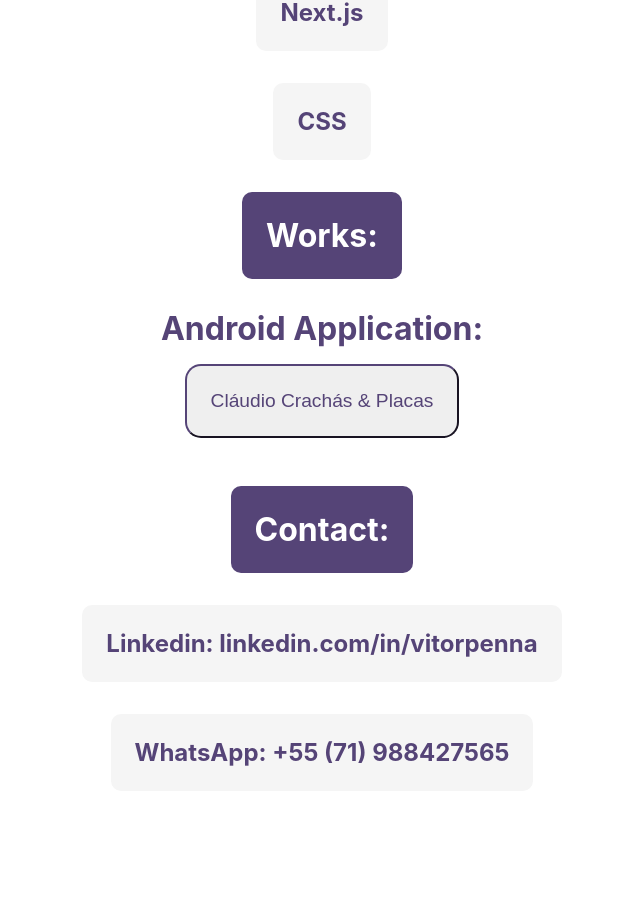
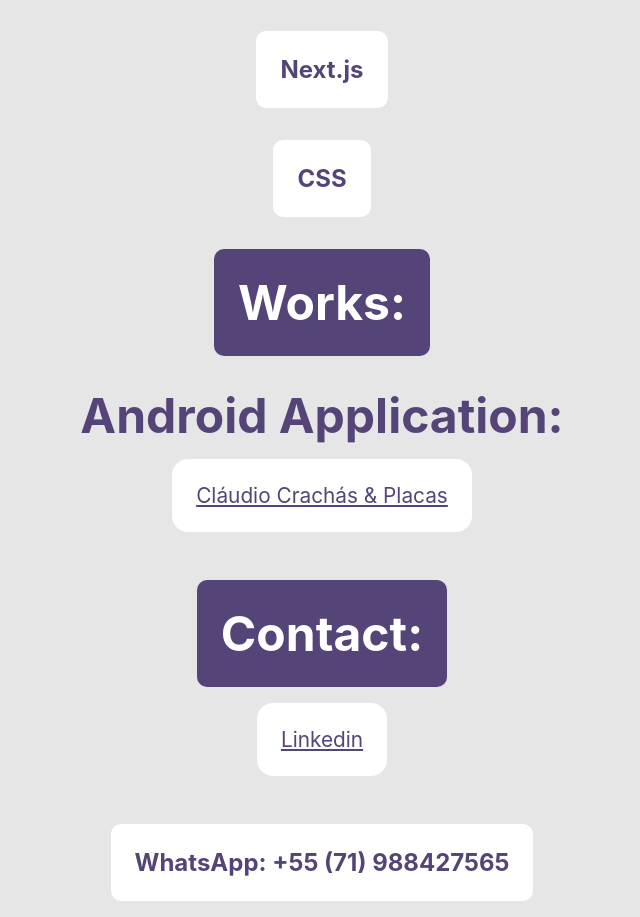
Before and after one commit to VituPenna/Vitor-Penna, a Next.js app: page / in a window 1280 px wide. Shown: the part 1013-1930 px from the top of the page, without its empty margins (318-958 px from the left). Before the commit the page ends 1820 px from the top, so only its background shows below. Built offline with nearby package versions, Linux system fonts and the light colour scheme.

Commit message:
Add files via upload

```diff
--- a/pages/index.js
+++ b/pages/index.js
@@ -13,6 +13,7 @@ export default function Home() {
         <h1 className={styles.title}>Hi, I‘m Vitor Penna, a Brazilian fullstack developer!</h1>
       </main>
       <h1 className={styles.grid}>I have experience in: </h1>
+
     <h2 className={styles.sec}>Node.js</h2>
     <h2 className={styles.sec}>Reactjs</h2>
     <h2 className={styles.sec}>React Native</h2>
@@ -21,13 +22,12 @@ export default function Home() {
     <h2 className={styles.sec}>Next.js</h2>
     <h2 className={styles.sec}>CSS</h2>
     <h1 className={styles.grid}>Works: </h1>
+
         <h1 className={styles.title2}>Android Application: </h1>
 
-        <Link href="https://play.google.com/store/apps/details?id=com.VDv.ClaudioCrachasPlacas&hl=en_US&gl=US">
-          <button className={styles.sec2}>  Cláudio Crachás & Placas  </button>
-          </Link>
+        <a href="https://play.google.com/store/apps/details?id=com.VDv.ClaudioCrachasPlacas&hl=en_US&gl=US" className={styles.sec2}>Cláudio Crachás & Placas</a>
          <h1 className={styles.grid}>Contact: </h1>
-         <h2 className={styles.sec}>Linkedin: linkedin.com/in/vitorpenna</h2>
+         <a href="https://linkedin.com/in/vitorpenna"className={styles.sec2}>Linkedin</a>
          <h2 className={styles.sec}>WhatsApp: +55 (71) 988427565</h2>
 
     </div>
--- a/styles/Home.module.css
+++ b/styles/Home.module.css
@@ -5,6 +5,7 @@
   flex-direction: column;
   justify-content: center;
   align-items: center;
+  background-color: #e6e6e6;
 
 }
 
@@ -15,14 +16,13 @@
 
 }
 
-
 .sec {
   margin: 1rem;
   flex-basis: 45%;
   padding: 1.5rem;
   text-align: left;
   color: #554477;
-  background-color: whitesmoke;
+  background-color: #fff;
   border-radius: 10px;
 
 }
@@ -30,21 +30,21 @@
 .title {
   margin: 0;
   line-height: 1.15;
-  font-size: 4rem;
+  font-size: 5rem;
   color: #554477;
   text-align: center;
 }
 .title2 {
   margin: 1rem;
   line-height: 1.15;
-  font-size: 2rem;
+  font-size: 3rem;
   color: #554477;
   text-align: center;
 
 }
 
 .code {
-  background: #fafafa;
+  background: #fff;
   border-radius: 5px;
   padding: 0.75rem;
   font-size: 1.1rem;
@@ -56,7 +56,7 @@
   display: flex;
   padding: 1.5rem;
   flex-wrap: wrap;
-  font-size: 2rem;
+  font-size: 3rem;
   color: #fff;
   max-width: 800px;
   margin-top: 3rem;
@@ -85,11 +85,12 @@
   position: relative;
   overflow: hidden;
   z-index: 1;
-  -webkit-transition: color 150ms ease-in-out;
-  transition: color 150ms ease-in-out;
+  -webkit-transition: color 180ms ease-in-out;
+  transition: color 180ms ease-in-out;
   padding: 1.5rem;
   margin-bottom: 2rem;
-  font-size: 1.2rem;
+  font-size: 1.3rem;
+  background-color: white;
 }
 .sec2:after {
   content: '';
@@ -105,6 +106,7 @@
   z-index: -1;
   -webkit-transition: width 150ms ease-in-out;
   transition: width 150ms ease-in-out;
+
 }
 .sec2:hover {
   color: #fff;
```
